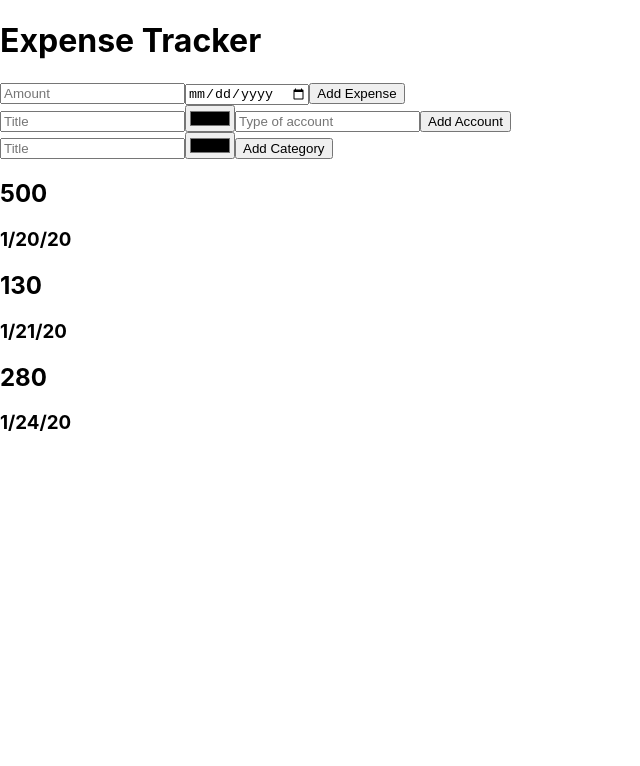
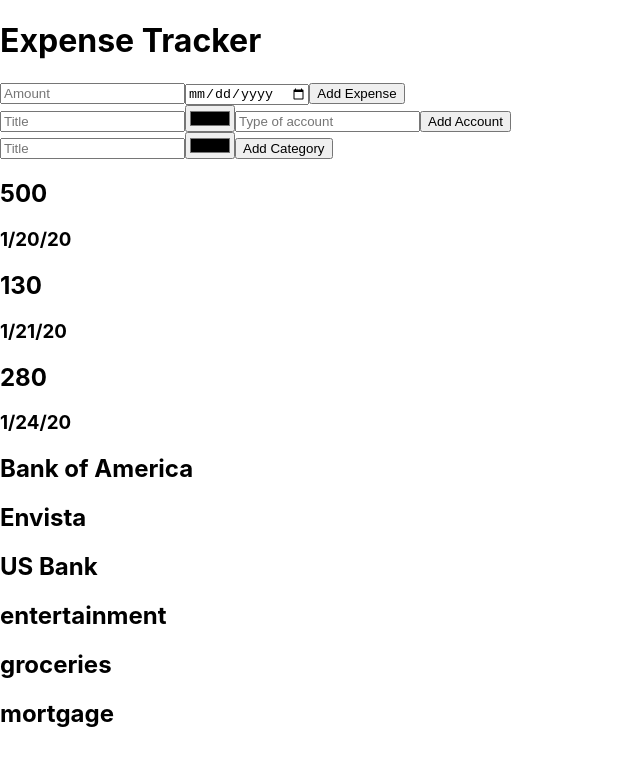
Before and after one commit to JellyBeans1312/expense-tracker, a React (Create React App) app: page / in a window 1280 px wide. Shown: the top 766 px of the page, without its empty margins (0-640 px from the left). Built offline with nearby package versions, Linux system fonts and the light colour scheme.

Commit message:
Add functionality to display accounts

```diff
--- a/src/Account/Account.js
+++ b/src/Account/Account.js
@@ -0,0 +1,9 @@
+import React from 'react';
+
+export const Account = ({ title, color }) => {
+  return (
+    <article>
+      <h2>{title}</h2>
+    </article>
+  )
+}
--- /dev/null
+++ b/src/AccountContainer/AccountContainer.js
@@ -0,0 +1,9 @@
+import React from 'react';
+import { Account } from '../Account/Account'
+
+export const AccountContainer = ({ accounts }) => {
+  const account = accounts.map(account => {
+    return <Account title={account.title} color={account.date} icon={account.icon} key={account.id} />
+  })
+  return account
+}
--- a/src/App/App.js
+++ b/src/App/App.js
@@ -4,6 +4,8 @@ import { AccountForm } from '../AccountForm/AccountForm';
 import { CategoryForm } from '../CategoryForm/CategoryForm';
 import { ExpenseContainer } from '../ExpenseContainer/ExpenseContainer';
 import './App.scss';
+import { CategoryContainer } from '../CategoryContainer/CategoryContainer';
+import { AccountContainer } from '../AccountContainer/AccountContainer'
 
 export class App extends Component {
     constructor() {
@@ -45,6 +47,8 @@ export class App extends Component {
           <AccountForm addAccount={this.addAccount} />
           <CategoryForm addCategory={this.addCategory} />
           <ExpenseContainer expenses={this.state.expenses}/>
+          <AccountContainer accounts={this.state.accounts}/>
+          <CategoryContainer categories={this.state.categories}/>
         </div>
       )
     }
```
